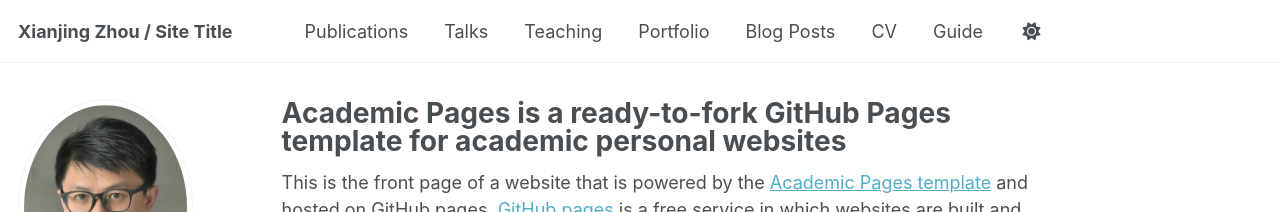
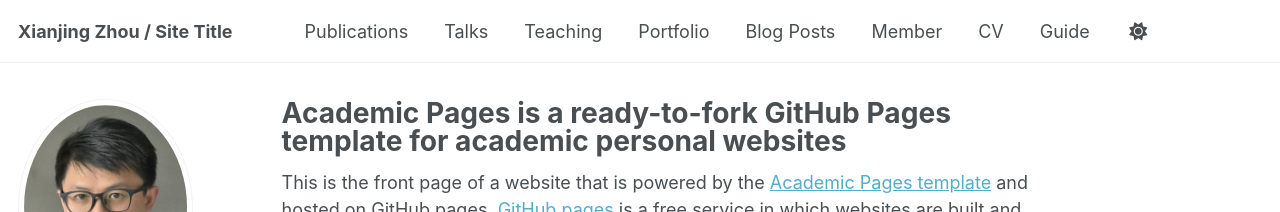
Before and after one commit to XianjingZhou/XianjingZhou.github.io, a Jekyll site: the page built from _pages/about.md, in a window 1280 px wide. Shown: the top 212 px of the page. Built offline with Jekyll 4.4.1, drawn with Linux system fonts in a browser that asks for light colours; some web fonts are replaced.

Commit message:
test-member

```diff
--- a/_data/navigation.yml
+++ b/_data/navigation.yml
@@ -23,6 +23,9 @@
   - title: "Blog Posts"
     url: /year-archive/
 
+  - title: "Member"
+    url: /member/
+
   - title: "CV"
     url: /cv/
 
```
